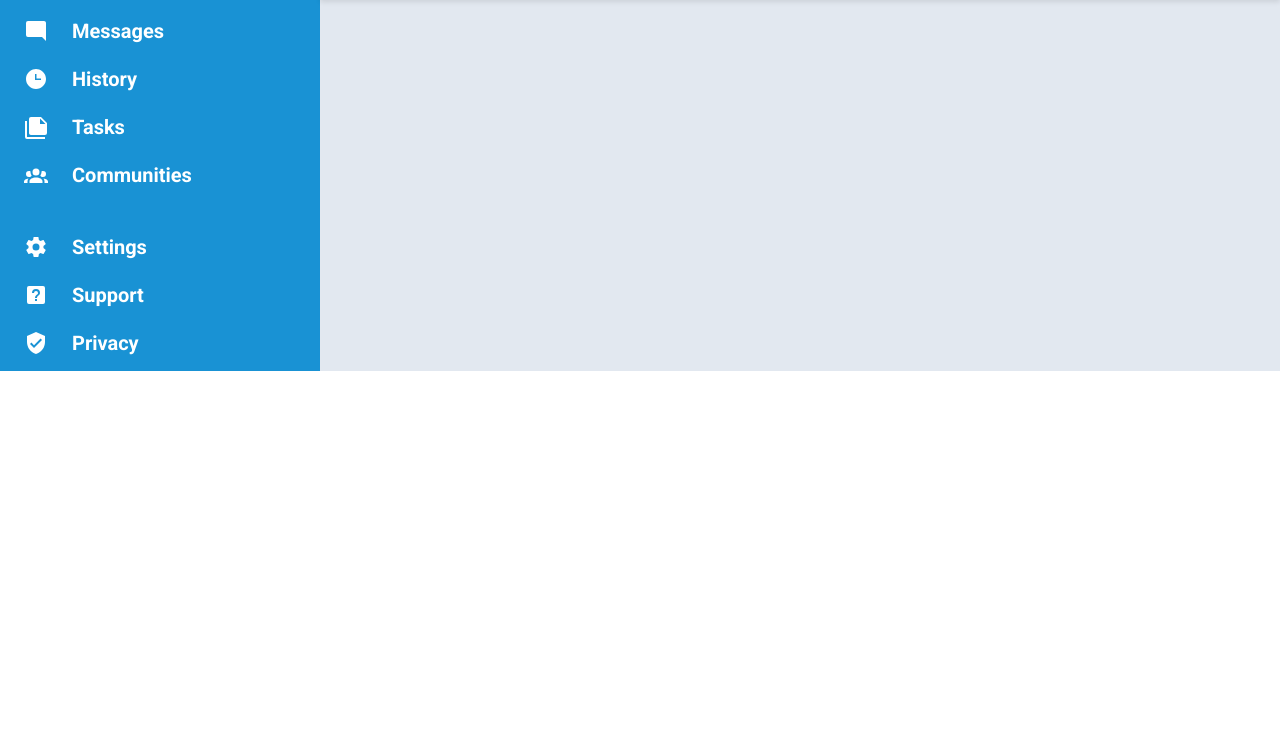
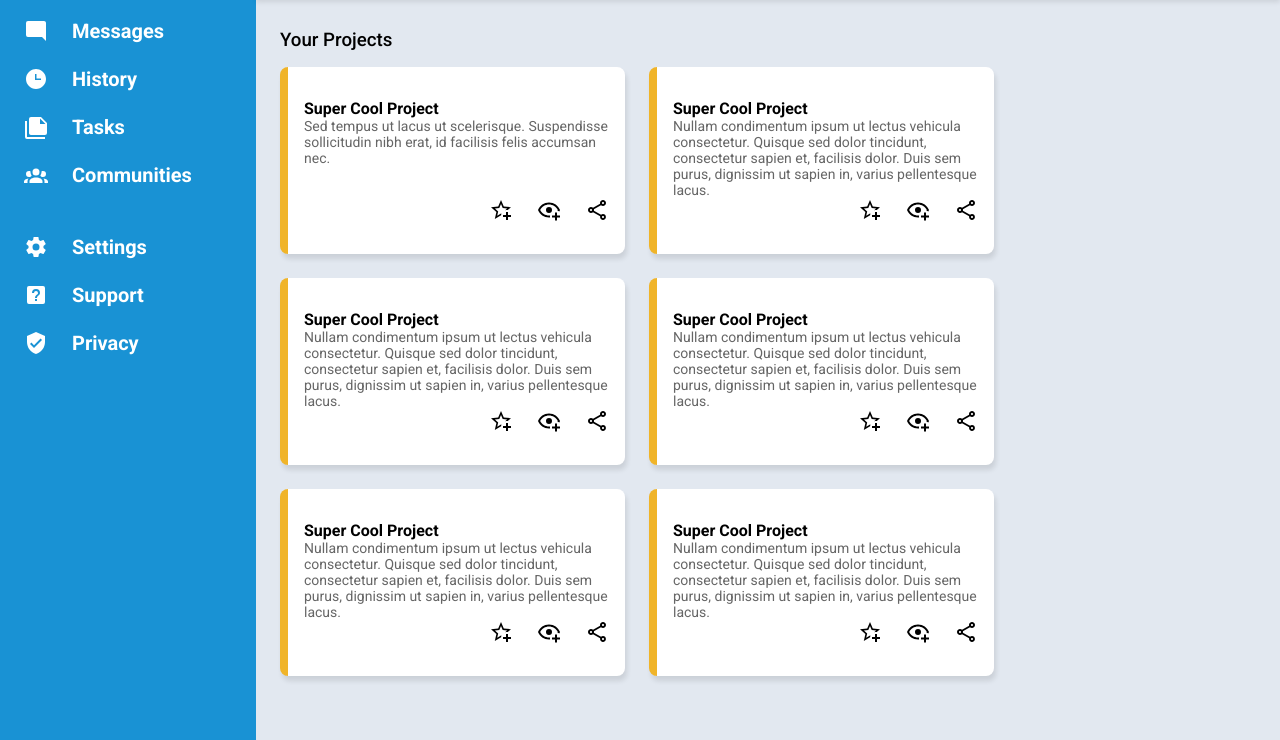
Before and after one commit to kevnhech/admin-dashboard, a plain HTML site: page index.html in a window 1280 px wide. Shown: the part 185-925 px from the top of the page. Before the commit the page ends 800 px from the top, so only its background shows below. Drawn offline with Linux system fonts and the light colour scheme.

Commit message:
Add cards to the content block

```diff
--- a/index.html
+++ b/index.html
@@ -12,6 +12,7 @@
 <body>
   <div class="container">
     <!-- Sidebar -->
+    <div>
       <div class="sidebar">
         <div class="title">
           <img src="icons/view-dashboard.svg">
@@ -62,6 +63,7 @@
           </ul>
         </div>
       </div>
+    </div>
     <!-- Header -->
     <div class="header">
       <div class="search">
@@ -70,11 +72,11 @@
       </div>
       <div class="profile">
         <img src="icons/bell-ring-outline.svg">
-        <img src="images/cat.jpg">
+        <img src="images/kurt.png">
         <h3>Morgan Oakley</h3>
       </div>
       <div class="user-info">
-        <img src="images/cat.jpg">
+        <img src="images/kurt.png">
         <div class="greeting">
           <p>Hi there,</p>
           <h2>Morgan Oakley (@morgan)</h2>
@@ -88,10 +90,78 @@
     </div>
     <!-- Main content -->
     <div class="content">
-
+      <div class="projects">
+        <h3>Your Projects</h3>
+        <div class="grid">
+          <div class="card">
+            <div>
+              <h3>Super Cool Project</h3>
+              <p>Sed tempus ut lacus ut scelerisque. Suspendisse sollicitudin nibh erat, id facilisis felis accumsan nec.</p>
+            </div>
+            <div class="icons">
+              <img src="icons/star-plus-outline.svg">
+              <img src="icons/eye-plus-outline.svg">
+              <img src="icons/share-variant-outline.svg">
+            </div>
+          </div>
+          <div class="card">
+            <div>
+              <h3>Super Cool Project</h3>
+              <p>Nullam condimentum ipsum ut lectus vehicula consectetur. Quisque sed dolor tincidunt, consectetur sapien et, facilisis dolor. Duis sem purus, dignissim ut sapien in, varius pellentesque lacus.</p>
+            </div>
+            <div class="icons">
+              <img src="icons/star-plus-outline.svg">
+              <img src="icons/eye-plus-outline.svg">
+              <img src="icons/share-variant-outline.svg">
+            </div>
+          </div>
+          <div class="card">
+            <div>
+              <h3>Super Cool Project</h3>
+              <p>Nullam condimentum ipsum ut lectus vehicula consectetur. Quisque sed dolor tincidunt, consectetur sapien et, facilisis dolor. Duis sem purus, dignissim ut sapien in, varius pellentesque lacus.</p>
+            </div>
+            <div class="icons">
+              <img src="icons/star-plus-outline.svg">
+              <img src="icons/eye-plus-outline.svg">
+              <img src="icons/share-variant-outline.svg">
+            </div>
+          </div>
+          <div class="card">
+            <div>
+              <h3>Super Cool Project</h3>
+              <p>Nullam condimentum ipsum ut lectus vehicula consectetur. Quisque sed dolor tincidunt, consectetur sapien et, facilisis dolor. Duis sem purus, dignissim ut sapien in, varius pellentesque lacus.</p>
+            </div>
+            <div class="icons">
+              <img src="icons/star-plus-outline.svg">
+              <img src="icons/eye-plus-outline.svg">
+              <img src="icons/share-variant-outline.svg">
+            </div>
+          </div>
+          <div class="card">
+            <div>
+              <h3>Super Cool Project</h3>
+              <p>Nullam condimentum ipsum ut lectus vehicula consectetur. Quisque sed dolor tincidunt, consectetur sapien et, facilisis dolor. Duis sem purus, dignissim ut sapien in, varius pellentesque lacus.</p>
+            </div>
+            <div class="icons">
+              <img src="icons/star-plus-outline.svg">
+              <img src="icons/eye-plus-outline.svg">
+              <img src="icons/share-variant-outline.svg">
+            </div>
+          </div>
+          <div class="card">
+            <div>
+              <h3>Super Cool Project</h3>
+              <p>Nullam condimentum ipsum ut lectus vehicula consectetur. Quisque sed dolor tincidunt, consectetur sapien et, facilisis dolor. Duis sem purus, dignissim ut sapien in, varius pellentesque lacus.</p>
+            </div>
+            <div class="icons">
+              <img src="icons/star-plus-outline.svg">
+              <img src="icons/eye-plus-outline.svg">
+              <img src="icons/share-variant-outline.svg">
+            </div>
+          </div>
+        </div>
+      </div>
     </div>
   </div>
 </body>
 </html>
-
-<!-- Similar to the search bar, define a gap between icons and text. -->
--- a/styles.css
+++ b/styles.css
@@ -24,16 +24,19 @@ img {
 
 .container {
   display: grid;
-  grid-template-columns: 1fr 3fr;
+  grid-template-columns: 1fr 4fr;
   grid-template-rows: 182px 1fr;
+}
+
+.container > div:first-child {
+  grid-row: 1 / 3;
+  background-color: var(--primary-color);
 }
 
 .sidebar {
   background-color: var(--primary-color);
   color: #fff;
   padding: 16px;
-  grid-column: 1 / 2;
-  grid-row: 1 / 3;
   display: grid;
   gap: 48px;
 }
@@ -182,6 +185,55 @@ img {
 }
 
 .content {
-  grid-column: 2 / 3;
   background-color: #e2e8f0;
+  display: grid;
+  grid-template-columns: 3fr 1fr;
+  padding: 32px 48px 64px 24px;
 }
+
+.projects {
+  display: grid;
+  grid-template-rows: auto 1fr;
+  gap: 16px;
+}
+
+.projects > h3 {
+  font-weight: 500;
+}
+
+.projects .grid {
+  display: grid;
+  grid-template-columns: 1fr 1fr;
+  gap: 24px;
+}
+
+.card {
+  background-color: #fff;
+  border-radius: 8px;
+  box-shadow: 2px 5px 5px 0px rgba(0, 0, 0, 0.1);
+  padding: 32px 16px;
+  border-left: 8px solid var(--secondary-color);
+  display: grid;
+  grid-template-rows: 1fr auto;
+}
+
+.card h3 {
+  font-size: 16px;
+}
+
+.card p {
+  font-size: 14px;
+  color: #666;
+}
+
+.card img {
+  width: 24px;
+  height: 24px;
+}
+
+.card .icons {
+  display: grid;
+  grid-template-columns: repeat(3, 24px);
+  justify-content: end;
+  gap: 24px;
+}
```
Also changed, not shown: icons/eye-plus-outline.svg (added), icons/share-variant-outline.svg (added), icons/star-plus-outline.svg (added), images/cat.jpg (deleted), images/kurt.png (added). Lines whose indentation alone changed are shown as unchanged.
